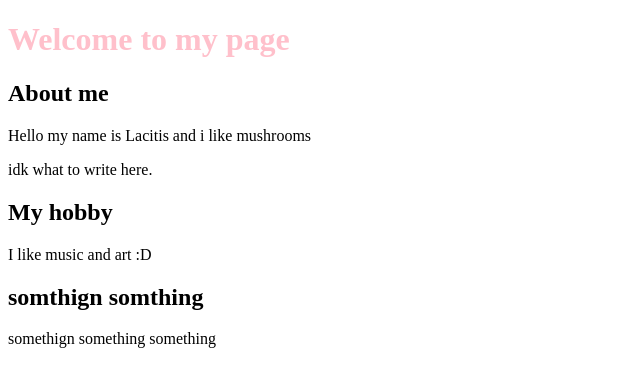
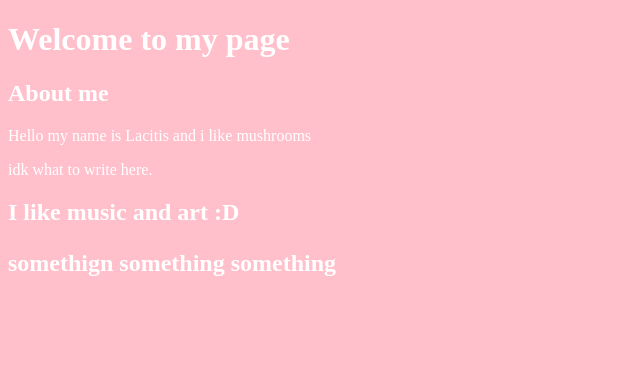
Before and after one commit to lacitis58/my-second-webpage, a plain HTML site: page index.html in a window 1280 px wide. Shown: the whole page, without its empty margins (0-640 px from the left). Drawn offline with Linux system fonts and the light colour scheme.

Commit message:
Update index.html

```diff
--- a/index.html
+++ b/index.html
@@ -8,16 +8,18 @@
 
 <body>
 
-<h1 style="color:pink;background-color:white;">Welcome to my page</h1>
-  <h2>About me</h2>
-  <p>Hello my name is Lacitis and i like mushrooms</p>
-  <p>idk what to write here.</p>
+  <body style="background-color:pink;">
 
-  <h2>My hobby</h2>
-  <p>I like music and art :D</p>
+<h1 style="color:white;">Welcome to my page</h1>
+  <h2 style="color:white;">About me</h2>
+  <p style="color:white;">Hello my name is Lacitis and i like mushrooms</p>
+  <p style="color:white;">idk what to write here.</p>
 
-  <h2>somthign somthing</h2>
-  <p>somethign something something</p>
+  <h2 style="color:white;>My hobby</h2>
+  <p style="color:white;>I like music and art :D</p>
+
+  <h2 style="color:white;>somthign somthing</h2>
+  <p style="color:white;>somethign something something</p>
 
 </body>
 </html>
```
